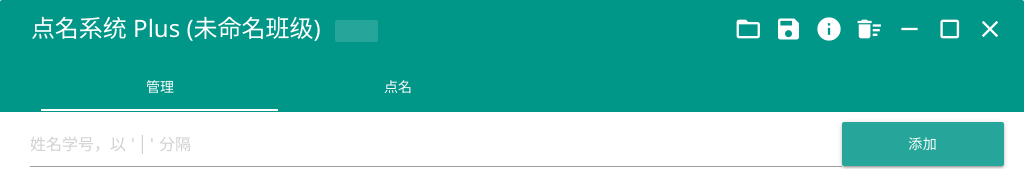
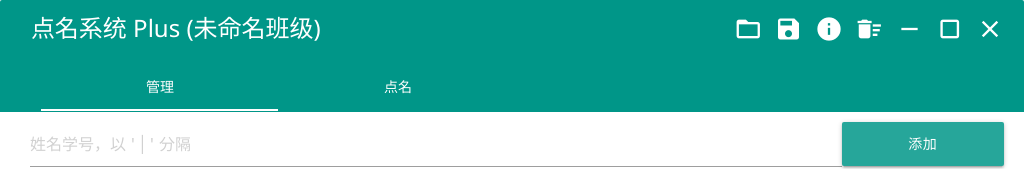
Before and after one commit to pkuschool/StudentSelector-Electron, an Electron app: page layout/index.html in a window 1024 px wide. Shown: the top 169 px of the page. Drawn offline with Linux system fonts and the light colour scheme.

Commit message:
Change: remove badge

```diff
--- a/layout/index.html
+++ b/layout/index.html
@@ -49,9 +49,7 @@
         <ul class="collection with-header z-depth-0" style="padding: 0px 0px;">
             <li class="collection-header teal white-text row z-depth-2 draggable" style="padding-top: 5px;margin-top: 0px;margin-bottom: 0;border-bottom: 0px
                 transparent;">
-                <p style="font-size: 24px;margin-top: 5px;margin-bottom: 5px;font-weight: 350;" class="col" id="appTitle">点名系统 Plus ({{className}})
-                    <span class="badge new" data-badge-caption="" style="margin-top: 0.85em"><script>document.write(appVersion)</script></span>
-                </p>
+                <p style="font-size: 24px;margin-top: 5px;margin-bottom: 5px;font-weight: 350;" class="col" id="appTitle">点名系统 Plus ({{className}})</p>
                 <div class="right topbtn">
                     <a class="white-text not-draggable" title="打开" onclick="return true" id="openFile">
                         <i class="material-icons topbtn teal-hover color-transition">folder_open</i>
```
